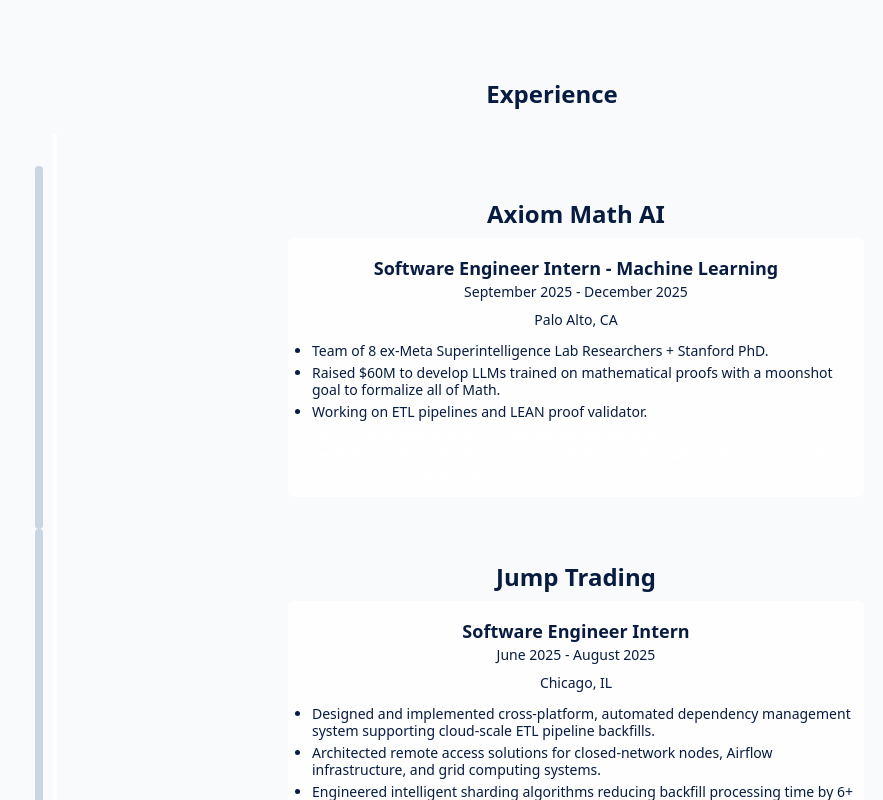
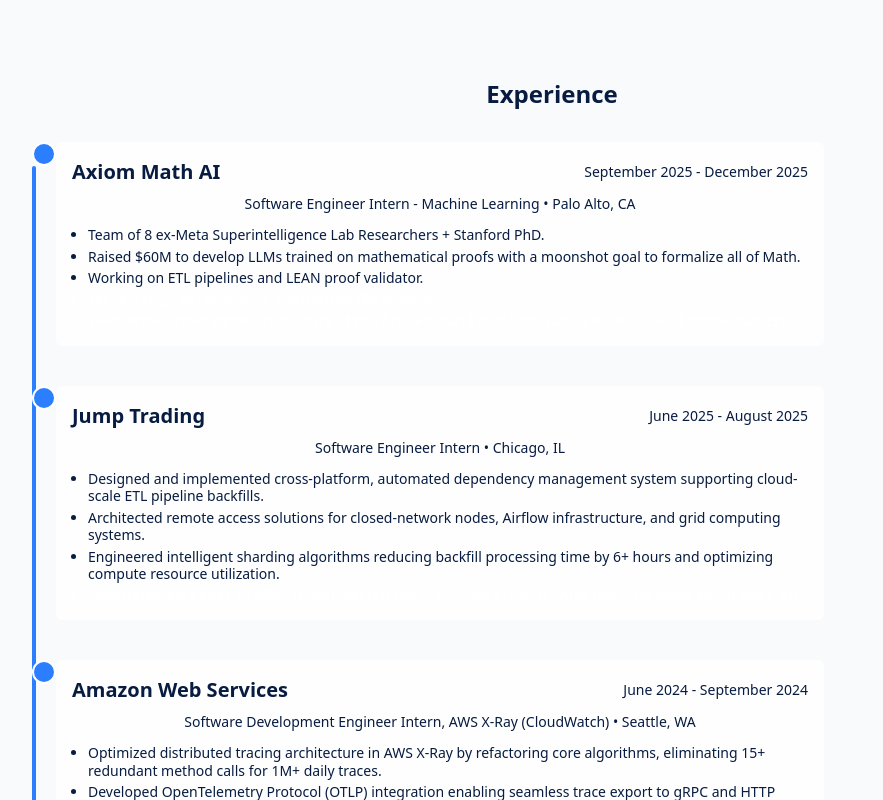
Before and after one commit to Ishan-Sinha123/Personal_Website, a React (Vite) app: page / in a window 1280 px wide. Shown: the part 1420-2220 px from the top of the page, without its empty margins (88-971 px from the left). Built offline with nearby package versions, Linux system fonts and the light colour scheme.

Commit message:
new packages

```diff
--- a/src/components/WorkTimeline.jsx
+++ b/src/components/WorkTimeline.jsx
@@ -64,42 +64,35 @@
     <section id="experience" className="py-12">
       <div className="container max-w-6xl mx-auto flex flex-col items-center">
         <h3 className="text-2xl font-extrabold mb-6 text-center text-primary dark:text-white">Experience</h3>
-        <VerticalTimeline layout="1-column" className="vertical-timeline--horizontal">
-          {list.map((item, idx) => (
-            <div key={item.id} className="relative flex flex-row items-center w-full py-8">
-              {/* Timeline vertical line on the left */}
-              <div className="absolute left-0 top-0 bottom-0 w-2 bg-slate-300 dark:bg-white border-4 border-slate-300 dark:border-white rounded-full z-0" style={{ height: idx === list.length - 1 ? '50%' : '100%' }} />
-              <div className="flex flex-col items-center w-full ml-12">
-                <div className="text-2xl font-extrabold mb-2 text-center w-full text-primary dark:text-white">{item.company}</div>
-                <div className="bg-card/80 dark:bg-card/90 rounded-md p-4 w-full max-w-xl flex flex-col items-center justify-center">
-                  <div className="flex flex-col gap-1 w-full items-center">
-                    <div className="flex flex-col items-center mb-1 w-full">
-                      <div className="text-lg font-semibold text-center w-full">{item.role}</div>
-                      <div className="text-sm text-muted-foreground whitespace-nowrap text-center w-full">{item.date}</div>
+        <div className="relative w-full">
+          {/* Single left timeline line: blue in light, slate-200 in dark */}
+          <div className="absolute left-6 top-8 bottom-8 w-1 bg-blue-500 dark:bg-slate-200 rounded-full z-0" />
+          <div className="space-y-6">
+            {list.map((item, idx) => (
+              <div key={item.id} className="relative flex flex-row items-start w-full pl-16 pr-4 py-2">
+                <div className="z-10 flex-shrink-0 -ml-10">
+                  <div className="w-6 h-6 rounded-full bg-blue-500 dark:bg-slate-200 border-2 border-white" />
+                </div>
+                <div className="bg-card/80 dark:bg-card/90 rounded-md p-4 w-full max-w-3xl">
+                  <div className="flex flex-col gap-1">
+                    <div className="flex items-center justify-between mb-1">
+                      <div className="text-xl font-semibold text-primary dark:text-white">{item.company}</div>
+                      <div className="text-sm text-muted-foreground whitespace-nowrap">{item.date}</div>
                     </div>
-                    <div className="flex items-center gap-2 mb-1 text-center w-full">
-                      <div className="text-sm text-muted-foreground w-full">
-                        {item.location ? `${item.location}` : ""}
-                      </div>
-                    </div>
+                    <div className="text-sm text-muted-foreground mb-2">{item.role} {item.location ? `• ${item.location}` : ''}</div>
                   </div>
-                  <ul className="mt-2 ml-4 list-disc text-sm leading-tight space-y-1 text-left w-full">
+                  <ul className="mt-1 ml-4 list-disc text-sm leading-tight space-y-1 text-left w-full">
                     {item.bullets.map((b, i) => (
-                      <li
-                        key={i}
-                        className={`break-words ${
-                          isHighlighted(b) ? "font-bold text-white" : ""
-                        }`}
-                      >
+                      <li key={i} className={`break-words ${isHighlighted(b) ? 'font-bold text-white' : ''}`}>
                         {b}
                       </li>
                     ))}
                   </ul>
                 </div>
               </div>
-            </div>
-          ))}
-        </VerticalTimeline>
+            ))}
+          </div>
+        </div>
       </div>
     </section>
   );
```
